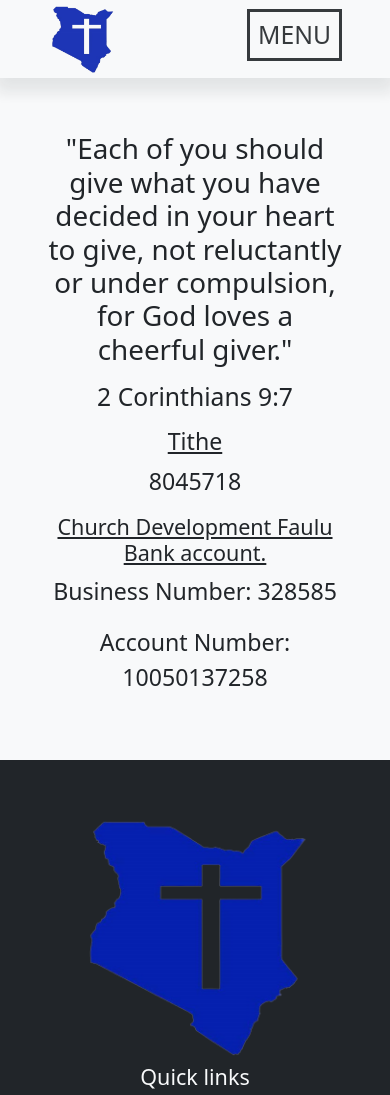
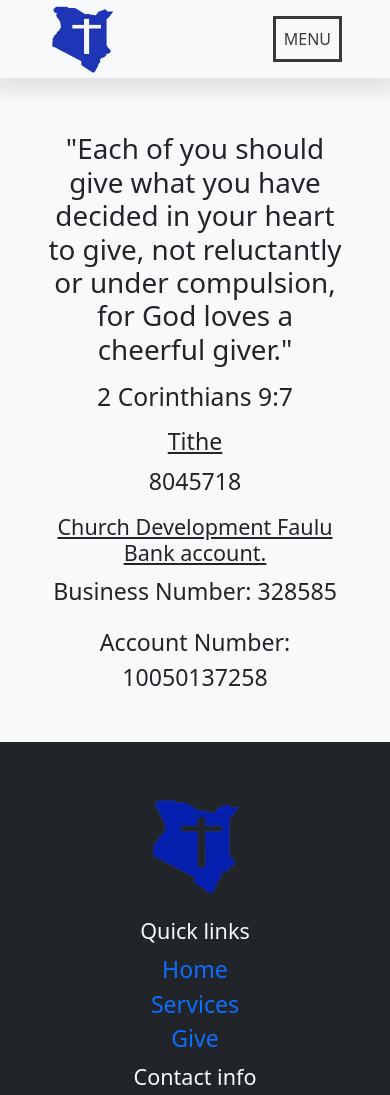
Before and after one commit to michaelnjuguna/fgck-website, a Gatsby site: page /give in a window 390 px wide. Shown: the top 1095 px of the page. Built offline with nearby package versions, Linux system fonts and the light colour scheme; Gatsby itself is replaced by a stand-in of ours.

Commit message:
fixed bugs

```diff
--- a/src/components/footer.js
+++ b/src/components/footer.js
@@ -6,7 +6,7 @@ import { BsFillTelephonePlusFill } from "react-icons/bs";
 
 export default function Footer(){
     return (
-      <section className="bg-dark text-light footer">
+      <section className="bg-dark text-light footer mt-5">
         <div className="container">
           <div className="row pt-5 text-center">
             <div className="col-md mt-2 logo  text-start footer-info">
--- a/src/components/menu.js
+++ b/src/components/menu.js
@@ -43,7 +43,7 @@ export default function Menu() {
           </ul>
         </div>
           <div className="toggler" onClick={showMenu}>
-            <button className="h2 bg-light text-dark border border-3 p-2 border-dark">MENU</button>
+            <button className=" bg-light text-dark border border-3 p-2 border-dark">MENU</button>
           </div>
       </navbar>
     </>
--- a/src/components/styles/footer.scss
+++ b/src/components/styles/footer.scss
@@ -18,8 +18,14 @@
 
             text-align: center !important;
         }
+        .logo{
+            img{
+                height: 7rem;
+                padding-bottom: 1rem;
+            }
+        }
         .footer-comment{
-            padding-block: 2%;
+            padding-bottom: 2%;
         }
     }
 }
--- a/src/pages/give.js
+++ b/src/pages/give.js
@@ -4,7 +4,7 @@ import "./styles/give.scss"
 export default function Give() {
   return (
     <Layout>
-      <section className="px-5 give text-center ">
+      <section className="px-5   give text-center ">
         <h1 className="pt-5">
           "Each of you should give what you have decided in your heart to give,
           not reluctantly or under compulsion, for God loves a cheerful giver."
@@ -12,7 +12,7 @@ export default function Give() {
         <h2 className="pt-2">2 Corinthians 9:7</h2>
         <h3 className="text-decoration-underline mt-3">Tithe</h3>
         <p className="fs-3">8045718</p>
-        <h4 className="text-decoration-underline mt-3">Church Development Faulu Bank account.</h4>
+        <h4 className="text-decoration-underline mt-3 ">Church Development Faulu Bank account.</h4>
         <p className="fs-3">Business Number: 328585 </p>
         <p className="fs-3">Account Number: 10050137258</p>
       </section>
@@ -20,4 +20,4 @@ export default function Give() {
   );
 }
 
-export const Head = () => <title>Give Page</title>;
+export const Head = () => <title>Give </title>;
--- a/src/pages/styles/give.scss
+++ b/src/pages/styles/give.scss
@@ -1,4 +1,5 @@
 .give{
     padding-top: 10vh;
-    height: 90vh;
+    // height: 90vh;
+    // padding-bottom: 1rem;
 }
```
